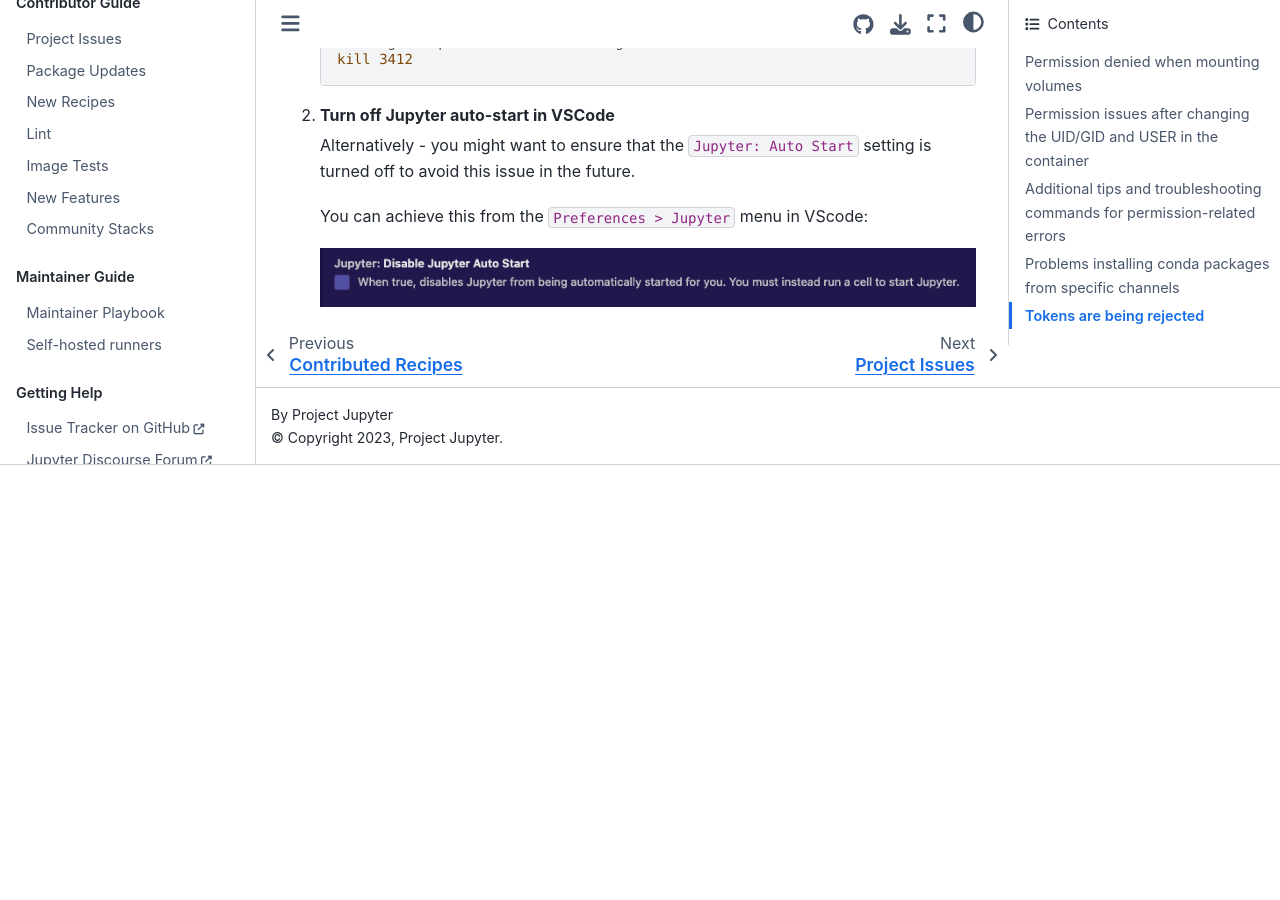
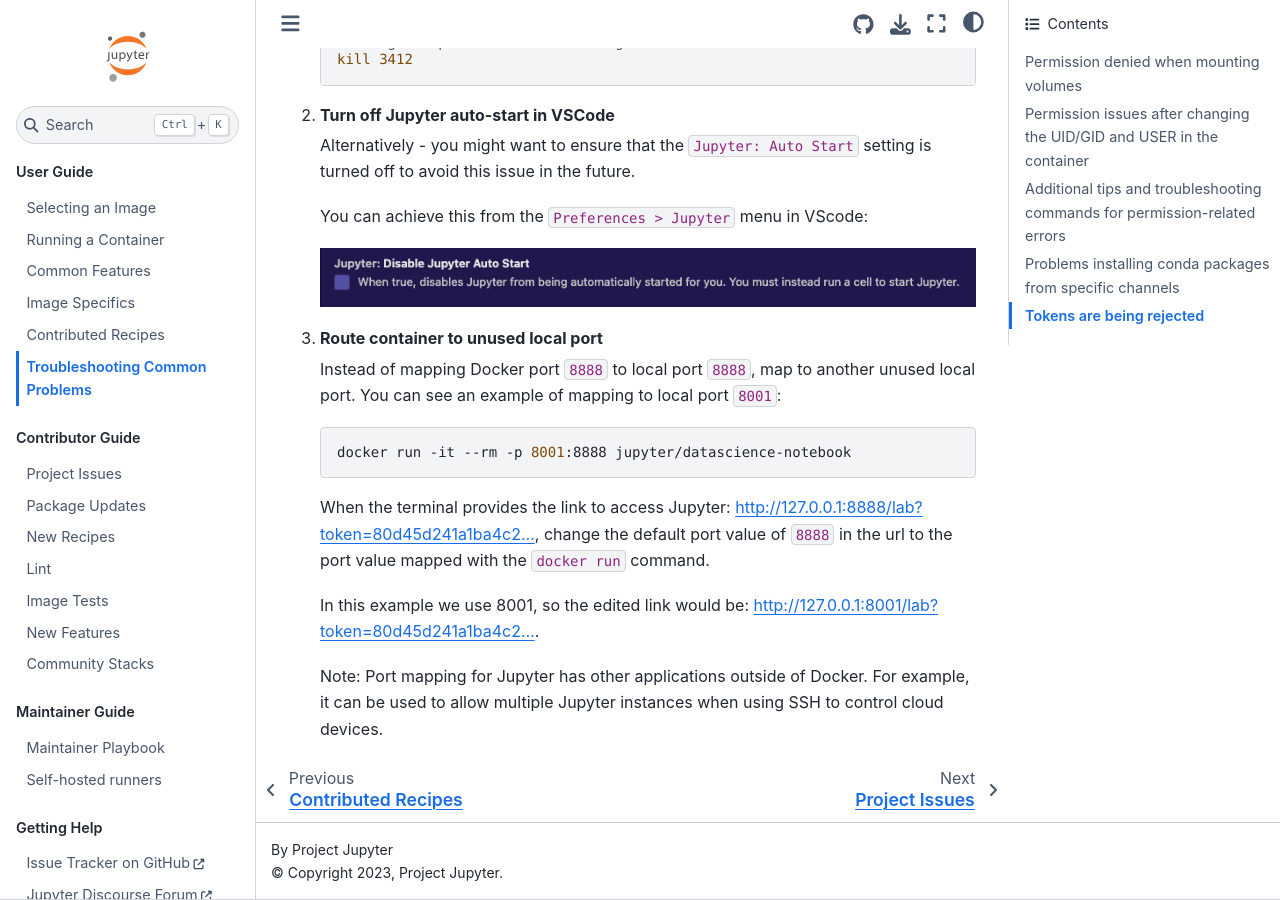
Before and after one commit to jupyter/docker-stacks, a Sphinx documentation site: the page built from docs/using/troubleshooting.md, in a window 1280 px wide and 900 px high, scrolled down 7590 px. Built offline with Sphinx 7.4.7 and the Sphinx Book theme 1.1.4, drawn with Linux system fonts in a browser that asks for light colours; before the commit the page ends 8055 px from its top, so only the background shows below that.

Commit message:
Add third option: Route container to another local port (#1872)
* Add third option: Route container to another local port

Jupyter can have multiple local instances if the used ports don't overlap. Added this as a troubleshooting alternative for users who may want or need to have more than one Jupyter instance running.

* [pre-commit.ci] auto fixes from pre-commit.com hooks

for more information, see https://pre-commit.ci

* Update troubleshooting.md

* Update troubleshooting.md

* Update troubleshooting.md

---------

Co-authored-by: pre-commit-ci[bot] <66853113+pre-commit-ci[bot]@users.noreply.github.com>
Co-authored-by: Ayaz Salikhov <mathbunnyru@users.noreply.github.com>

````diff
--- a/docs/using/troubleshooting.md
+++ b/docs/using/troubleshooting.md
@@ -310,3 +310,19 @@
    You can achieve this from the `Preferences > Jupyter` menu in VScode:
 
    ![VSCode Preferences UI - Jupyter: Disable Jupyter Auto Start checkbox unchecked](../_static/using/troubleshooting/vscode-jupyter-settings.png)
+
+3. **Route container to unused local port**
+
+   Instead of mapping Docker port `8888` to local port `8888`, map to another unused local port.
+   You can see an example of mapping to local port `8001`:
+
+   ```bash
+   docker run -it --rm -p 8001:8888 jupyter/datascience-notebook
+   ```
+
+   When the terminal provides the link to access Jupyter: <http://127.0.0.1:8888/lab?token=80d45d241a1ba4c2...>,
+   change the default port value of `8888` in the url to the port value mapped with the `docker run` command.
+
+   In this example we use 8001, so the edited link would be: <http://127.0.0.1:8001/lab?token=80d45d241a1ba4c2...>.
+
+   Note: Port mapping for Jupyter has other applications outside of Docker. For example, it can be used to allow multiple Jupyter instances when using SSH to control cloud devices.
````
